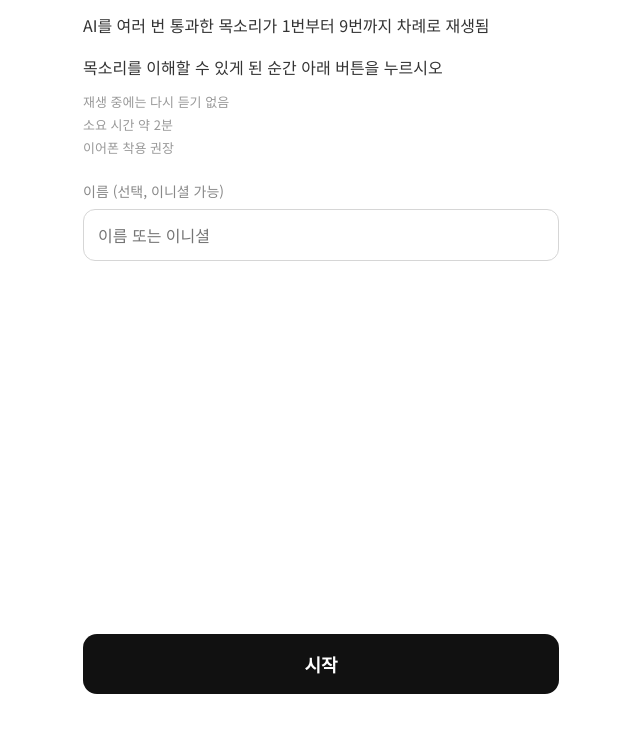
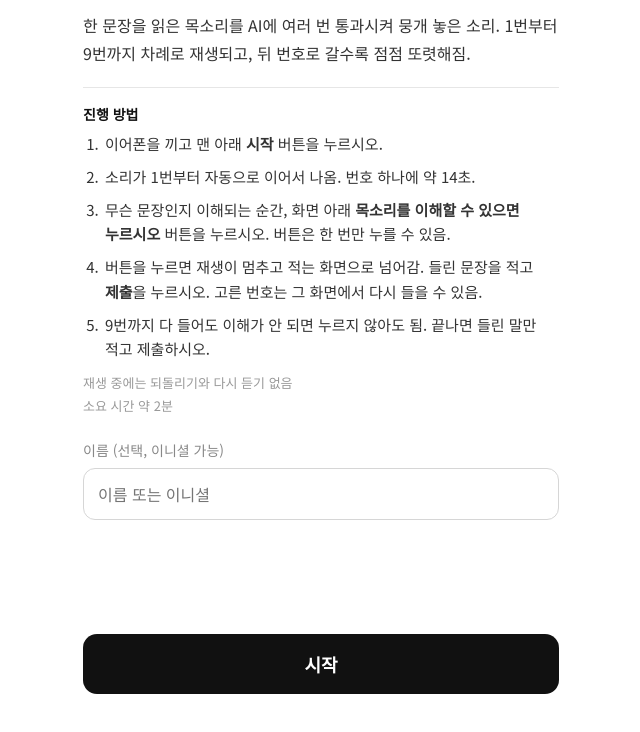
Before and after one commit to 4hsgbnz8vm-dotcom/parking, a plain HTML site: page survey/index.html in a window 1280 px wide. Shown: the part 66-798 px from the top of the page, without its empty margins (319-959 px from the left). Drawn offline with Linux system fonts and the light colour scheme.

Commit message:
Survey: step-by-step instructions on intro
Co-Authored-By: Claude Opus 5.5 <noreply@anthropic.com>
Claude-Session: https://claude.ai/code/session_01DrywyVPptjJYbzdz6JJyEW

```diff
--- a/survey/index.html
+++ b/survey/index.html
@@ -35,6 +35,10 @@
   .replay button { font:inherit; font-size:16px; font-weight:700; padding:12px 18px; border-radius:12px; border:1.5px solid #111; background:#fff; color:#111; white-space:nowrap; }
   .replay button.playing { background:#111; color:#fff; }
   .replay span { font-size:14px; color:#888; }
+  .howto { margin-top:20px; border-top:1px solid #e6e6e6; padding-top:16px; }
+  .ht { font-size:14px; font-weight:700; color:#111; }
+  .howto ol { margin:8px 0 0 20px; }
+  .howto li { font-size:15px; line-height:1.65; color:#333; margin-top:8px; padding-left:2px; }
   .ok { color:#2b7a3d; font-size:14px; margin-top:10px; min-height:20px; text-align:center; }
 </style>
 </head>
@@ -42,9 +46,18 @@
 
 <section class="view on" id="v1">
   <h1>듣기 테스트</h1>
-  <p>AI를 여러 번 통과한 목소리가 1번부터 9번까지 차례로 재생됨</p>
-  <p>목소리를 이해할 수 있게 된 순간 아래 버튼을 누르시오</p>
-  <p class="small">재생 중에는 다시 듣기 없음<br>소요 시간 약 2분<br>이어폰 착용 권장</p>
+  <p>한 문장을 읽은 목소리를 AI에 여러 번 통과시켜 뭉개 놓은 소리. 1번부터 9번까지 차례로 재생되고, 뒤 번호로 갈수록 점점 또렷해짐.</p>
+  <div class="howto">
+    <div class="ht">진행 방법</div>
+    <ol>
+      <li>이어폰을 끼고 맨 아래 <b>시작</b> 버튼을 누르시오.</li>
+      <li>소리가 1번부터 자동으로 이어서 나옴. 번호 하나에 약 14초.</li>
+      <li>무슨 문장인지 이해되는 순간, 화면 아래 <b>목소리를 이해할 수 있으면 누르시오</b> 버튼을 누르시오. 버튼은 한 번만 누를 수 있음.</li>
+      <li>버튼을 누르면 재생이 멈추고 적는 화면으로 넘어감. 들린 문장을 적고 <b>제출</b>을 누르시오. 고른 번호는 그 화면에서 다시 들을 수 있음.</li>
+      <li>9번까지 다 들어도 이해가 안 되면 누르지 않아도 됨. 끝나면 들린 말만 적고 제출하시오.</li>
+    </ol>
+  </div>
+  <p class="small">재생 중에는 되돌리기와 다시 듣기 없음<br>소요 시간 약 2분</p>
   <label for="nm">이름 (선택, 이니셜 가능)</label>
   <input id="nm" placeholder="이름 또는 이니셜" autocomplete="off">
   <div class="grow"></div>
```
